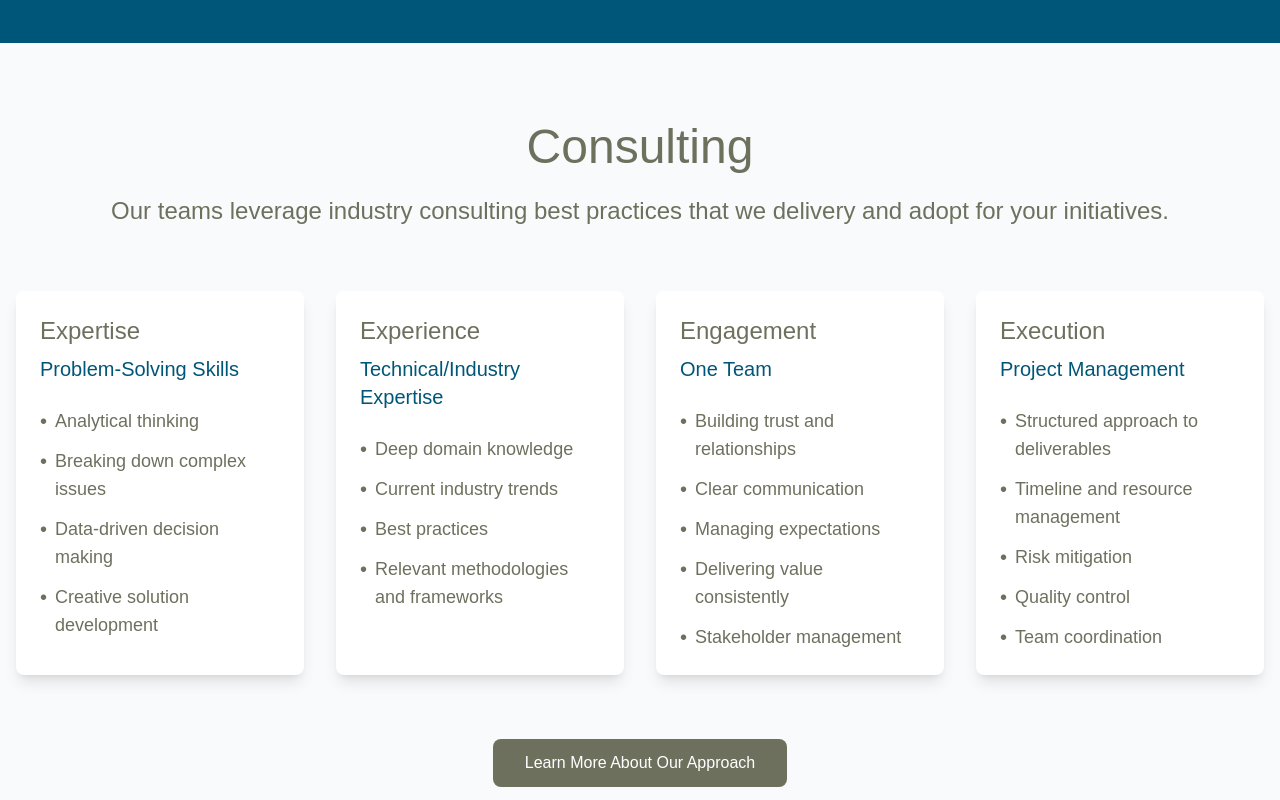
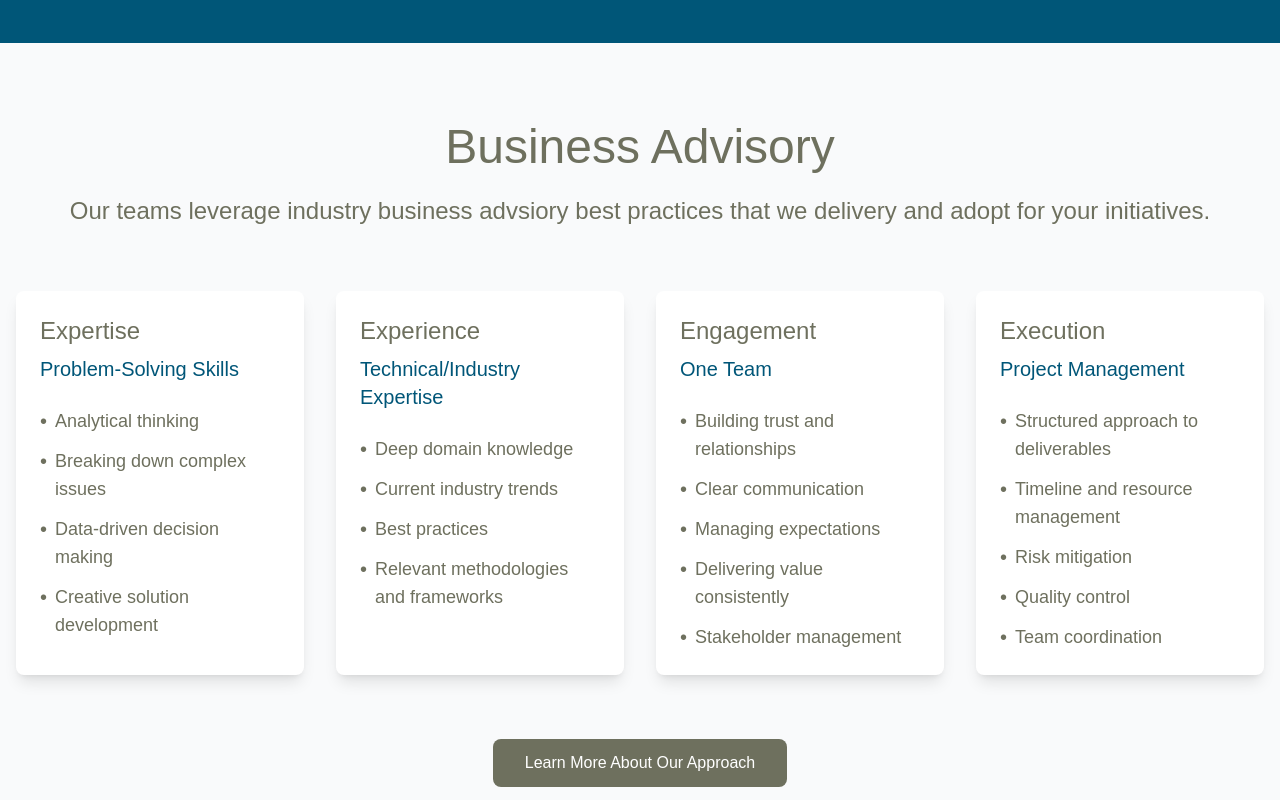
Before and after one commit to PA2OM/pa2om-website, a React (Vite) app: page / in a window 1280 px wide. Shown: the part 6680-7480 px from the top of the page. Built offline with nearby package versions, Linux system fonts and the light colour scheme; the HTML template or start-up script is replaced by a standard one; a web font is replaced by a local one.

Commit message:
Site updates

```diff
--- a/package.json
+++ b/package.json
@@ -13,7 +13,8 @@
     "@radix-ui/react-icons": "^1.3.1",
     "lucide-react": "^0.323.0",
     "react": "^18.3.1",
-    "react-dom": "^18.3.1"
+    "react-dom": "^18.3.1",
+    "react-router-dom": "^6.28.0"
   },
   "devDependencies": {
     "@eslint/js": "^9.13.0",
--- a/src/components/capabilities/ConsultingSection.jsx
+++ b/src/components/capabilities/ConsultingSection.jsx
@@ -58,11 +58,11 @@ const handleConsultationClick = () => {
     <section id="consulting" className="bg-gray-50 py-20">
       <div className="container mx-auto px-4">
         <h2 className="text-4xl md:text-5xl text-c5 text-center mb-6">
-          Consulting
+          Business Advisory
         </h2>
 
         <p className="text-c5 text-2xl mb-16 text-center">
-          Our teams leverage industry consulting best practices that we delivery and adopt for your initiatives.
+          Our teams leverage industry business advsiory best practices that we delivery and adopt for your initiatives.
         </p>
         <div className="grid md:grid-cols-2 lg:grid-cols-4 gap-8">
           {pillars.map((pillar, index) => (
--- a/src/components/company/FounderSection.jsx
+++ b/src/components/company/FounderSection.jsx
@@ -67,7 +67,7 @@ const FounderSection = () => {
                 Through his comprehensive network of partners and collaborators from physical
                 product suppliers to consulting delivery services PA2OM brings together a
                 wealth of experience, amounting to hundreds of years of collective industry
-                insight. This enables the firm to deliver world-class consulting and
+                insight. This enables the firm to deliver world-class business advisory and
                 implementation services, ensuring measurable outcomes that directly impact
                 performance and financial success.
               </p>
@@ -77,11 +77,13 @@ const FounderSection = () => {
           {/* Right Image Column */}
           <div className="relative">
             <div className="relative z-10">
-              <img
-                src="/Profile Pic.svg"
-                alt="Manufacturing facility"
-                className="w-full rounded-lg shadow-xl"
-              />
+              <div className="max-w-md mx-auto"> {/* Added container with max width */}
+                <img
+                  src="/Profile Pic.svg"
+                  alt="Manufacturing facility"
+                  className="w-full rounded-lg shadow-xl"
+                />
+              </div>
 
               {/* Stats Overlay */}
               <div className="absolute -bottom-8 -left-8">
--- a/src/components/company/PartnershipsSection.jsx
+++ b/src/components/company/PartnershipsSection.jsx
@@ -43,7 +43,7 @@ const PartnershipsSection = () => {
                   and complex manufacturing industry.
                 </p>
                 <p>
-                  As a growing business consulting and service delivery firm,
+                  As a growing business advisory, service and delivery firm,
                   partnerships enable us to tap into a diverse pool of expertise,
                   resources, and capabilities, allowing us to deliver customized
                   solutions across the entire value chain from the manufacturing
@@ -84,7 +84,7 @@ const PartnershipsSection = () => {
             <div className="space-y-8">
               <div className="prose prose-lg text-c5">
                 <p>
-                  Partnerships empower us to provide the broad spectrum of consulting
+                  Partnerships empower us to provide the broad spectrum of cost effective advisory
                   services required to meet the demands of modern manufacturing from
                   technical innovation and process optimization to business transformation
                   and financial integration.
--- a/src/components/company/WhyUsSection.jsx
+++ b/src/components/company/WhyUsSection.jsx
@@ -31,7 +31,7 @@ const WhyUsSection = () => {
 
           <div className="bg-white p-8 rounded-lg shadow-lg mb-12">
             <p className="text-2xl text-c1 mb-4">
-              PA2OM is a welcome resource alternative to hiring, traditional consulting, and staffing.
+              PA2OM is a welcome resource alternative to hiring, traditional strategic business advisory, and staffing.
             </p>
             <p className="text-2xl text-c1 mb-4">
               Our unique "TEAM" provides varied flexible skills and expertise.
--- a/src/components/layout/Navigation.jsx
+++ b/src/components/layout/Navigation.jsx
@@ -23,7 +23,7 @@ const Navigation = () => {
         { title: 'Achieving Success', link: '#success' },
         { title: 'The PA2OM Difference', link: '#differences' },
         { title: 'Business Transformation', link: '#capabilities' },
-        { title: 'Consulting', link: '#consulting' },
+        { title: 'Business Advisory', link: '#consulting' },
         { title: 'Strategy', link: '#strategy' },
         { title: 'Change Management', link: '#project-success' }
       ]
--- a/src/components/project/StrategySection.jsx
+++ b/src/components/project/StrategySection.jsx
@@ -30,7 +30,7 @@ const StrategySection = () => {
       ]
     },
     {
-      title: "PMO Consulting & Development",
+      title: "PMO Business Advisory & Development",
       description: "A PMO can empower project managers while mitigating risks with right-sized governance. Yet many organizations still struggle to build or use them properly. Using PMI and PMO Global Alliance standards for assessment and development, we can get your PMO onto the right, value-added footing.",
       talkPoints: [
         "You struggle with project performance and consistency.",
```
Also changed, not shown: 1 other file (tests, documents, lock files or other folders).
